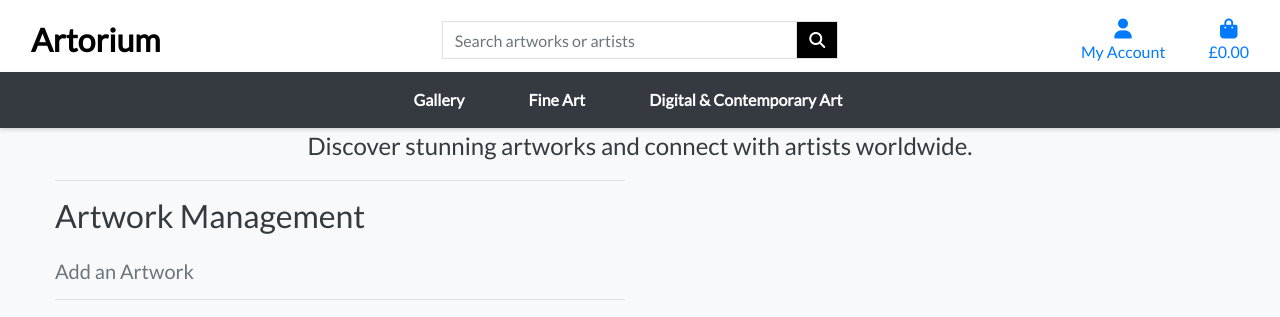
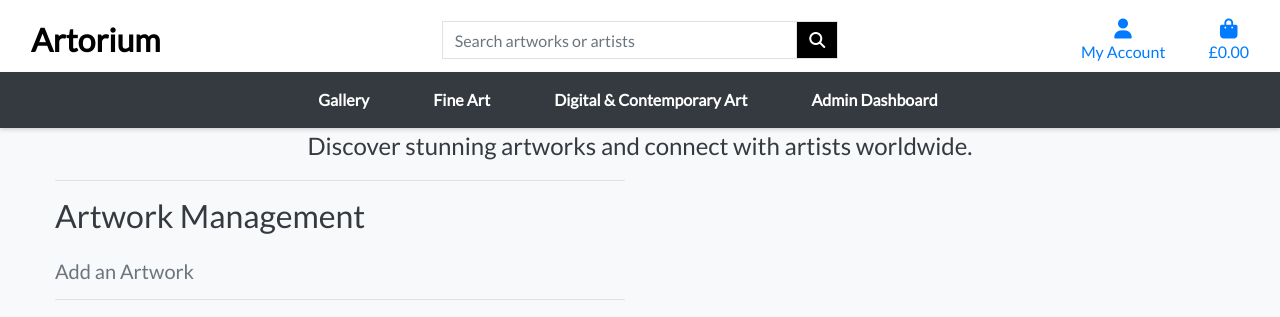
Before and after one commit to boatesj/Artorium, a Django app: page /artworks/add/ in a window 1280 px wide. Shown: the top 317 px of the page. Run offline with Django 3.2, Linux system fonts and the light colour scheme; the visitor is signed in with stand-in values (Sample User, id 1); data comes from the database, SQL or seed files in the repository; parts of the project's set-up code (start-up, migrations or seed data) failed here and were passed over; some libraries are stand-ins or nearby versions.

Commit message:
Implement role-based dashboards and navigation: updated models, views, base.html, mobile-top-header.html, and main-nav.html

```diff
--- a/profiles/urls.py
+++ b/profiles/urls.py
@@ -4,4 +4,8 @@ from . import views
 urlpatterns = [
     path('', views.profile, name='profile'),
     path('order_history/<order_number>', views.order_history, name='order_history'),
+    path('admin-dashboard/', views.admin_dashboard, name='admin_dashboard'),
+    path('artist-dashboard/', views.artist_dashboard, name='artist_dashboard'),
+    path('patron-dashboard/', views.patron_dashboard, name='patron_dashboard'),
+
 ]
--- a/templates/base.html
+++ b/templates/base.html
@@ -70,12 +70,12 @@
                         <div class="dropdown-menu border-0" aria-labelledby="user-options">
                             {% if request.user.is_authenticated %}
                                 {% if request.user.is_superuser %}
-                                    <a href="{% url 'add_artwork' %}" class="dropdown-item">Admin Dashboard</a>
-                                {% elif request.user.userprofile.is_artist %}
-                                    <a href="{% url 'artist_profile' %}" class="dropdown-item">Artist Profile</a>
+                                    <a href="{% url 'admin_dashboard' %}" class="dropdown-item">Admin Dashboard</a>
+                                {% elif request.user.userprofile.role == 'artist' %}
+                                    <a href="{% url 'artist_dashboard' %}" class="dropdown-item">Artist Dashboard</a>
                                     <a href="{% url 'manage_portfolio' %}" class="dropdown-item">Manage Portfolio</a>
-                                {% else %}
-                                    <a href="{% url 'profile' %}" class="dropdown-item">My Profile</a>
+                                {% elif request.user.userprofile.role == 'patron' %}
+                                    <a href="{% url 'patron_dashboard' %}" class="dropdown-item">Patron Dashboard</a>
                                     <a href="#" class="dropdown-item">Wishlist</a>
                                 {% endif %}
                                 <a href="{% url 'account_logout' %}" class="dropdown-item">Logout</a>
--- a/templates/includes/main-nav.html
+++ b/templates/includes/main-nav.html
@@ -36,17 +36,36 @@
             </div>
         </li>
 
-        {% if request.user.is_authenticated and not request.user.userprofile.is_admin %}
-        <li class="nav-item dropdown">
-            <a class="logo-font font-weight-bold nav-link text-black" href="#" id="commissioned-art-link" data-toggle="dropdown" aria-haspopup="true" aria-expanded="false">
-                Custom & Commissioned Art
-            </a>
-            <div class="dropdown-menu border-0" aria-labelledby="commissioned-art-link">
-                <a href="{% url 'artworks' %}?category=custom_commissioned" class="dropdown-item">View Commissioned Art</a>
-                <a href="{% url 'artworks' %}" class="dropdown-item">All Custom Art</a>
-            </div>
-        </li>
+        {% if request.user.is_authenticated %}
+            {% if request.user.is_superuser %}
+                <li class="nav-item">
+                    <a class="logo-font font-weight-bold nav-link text-black mr-5" href="{% url 'admin_dashboard' %}">
+                        Admin Dashboard
+                    </a>
+                </li>
+            {% elif request.user.userprofile.role == 'artist' %}
+                <li class="nav-item">
+                    <a class="logo-font font-weight-bold nav-link text-black mr-5" href="{% url 'artist_dashboard' %}">
+                        Artist Dashboard
+                    </a>
+                </li>
+                <li class="nav-item">
+                    <a class="logo-font font-weight-bold nav-link text-black mr-5" href="{% url 'manage_portfolio' %}">
+                        Manage Portfolio
+                    </a>
+                </li>
+            {% elif request.user.userprofile.role == 'patron' %}
+                <li class="nav-item">
+                    <a class="logo-font font-weight-bold nav-link text-black mr-5" href="{% url 'patron_dashboard' %}">
+                        My Dashboard
+                    </a>
+                </li>
+                <li class="nav-item">
+                    <a class="logo-font font-weight-bold nav-link text-black mr-5" href="{% url 'wishlist' %}">
+                        Wishlist
+                    </a>
+                </li>
+            {% endif %}
         {% endif %}
-
     </ul>
 </div>
--- a/templates/includes/mobile-top-header.html
+++ b/templates/includes/mobile-top-header.html
@@ -30,12 +30,12 @@
     <div class="dropdown-menu border-0" aria-labelledby="user-options">
         {% if request.user.is_authenticated %}
             {% if request.user.is_superuser %}
-                <a href="{% url 'add_artwork' %}" class="dropdown-item">Admin Dashboard</a>
-            {% elif request.user.userprofile.is_artist %}
-                <a href="{% url 'artist_profile' %}" class="dropdown-item">Artist Profile</a>
+                <a href="{% url 'admin_dashboard' %}" class="dropdown-item">Admin Dashboard</a>
+            {% elif request.user.userprofile.role == 'artist' %}
+                <a href="{% url 'artist_dashboard' %}" class="dropdown-item">Artist Dashboard</a>
                 <a href="{% url 'manage_portfolio' %}" class="dropdown-item">Manage Portfolio</a>
-            {% else %}
-                <a href="{% url 'profile' %}" class="dropdown-item">My Profile</a>
+            {% elif request.user.userprofile.role == 'patron' %}
+                <a href="{% url 'patron_dashboard' %}" class="dropdown-item">My Dashboard</a>
                 <a href="#" class="dropdown-item">Wishlist</a>
             {% endif %}
             <a href="{% url 'account_logout' %}" class="dropdown-item">Logout</a>
```
Also changed, not shown: profiles/views.py (+64 -5 lines), profiles/migrations/0002_remove_userprofile_is_admin.py (added), 1 other file.
